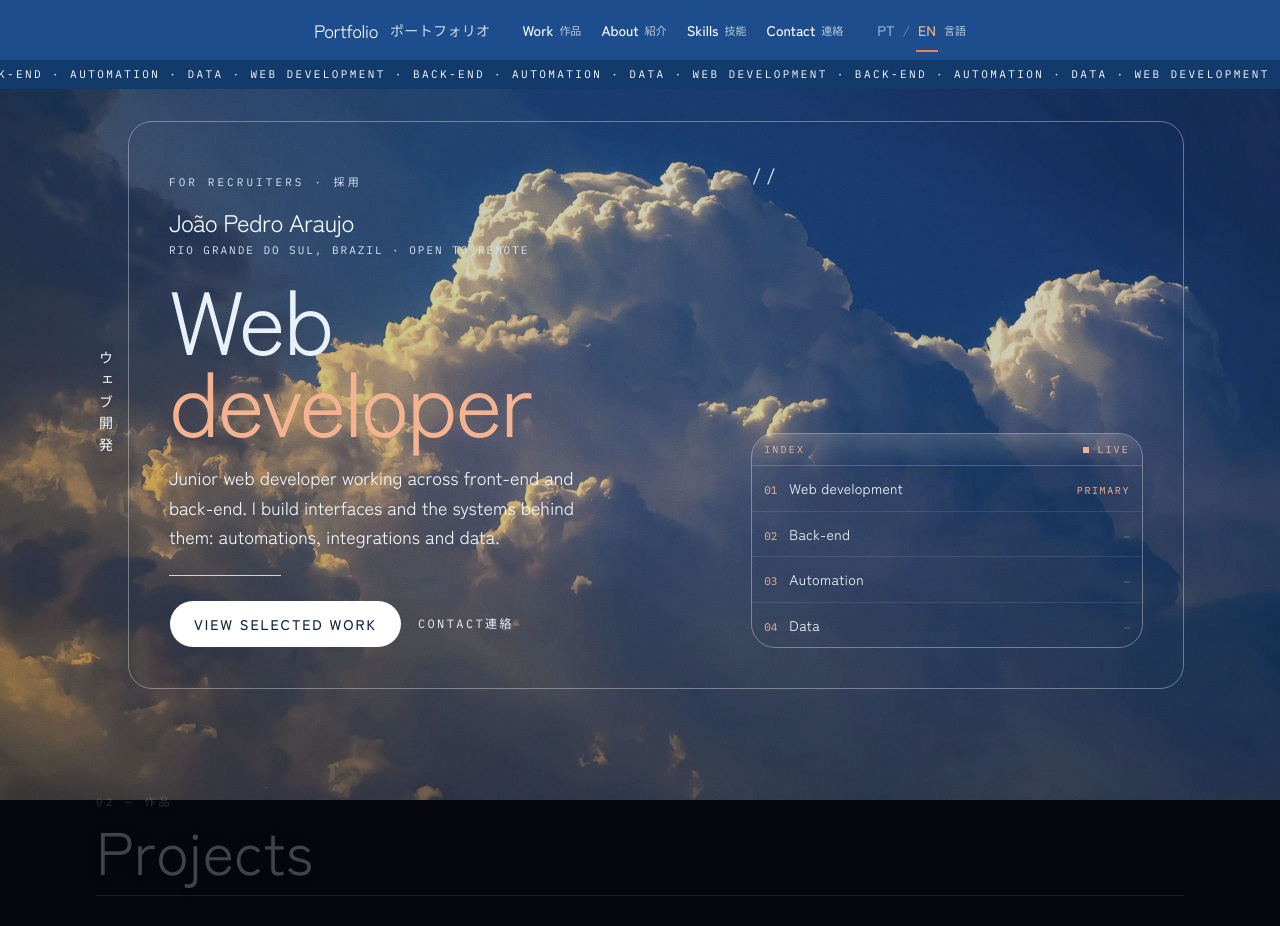
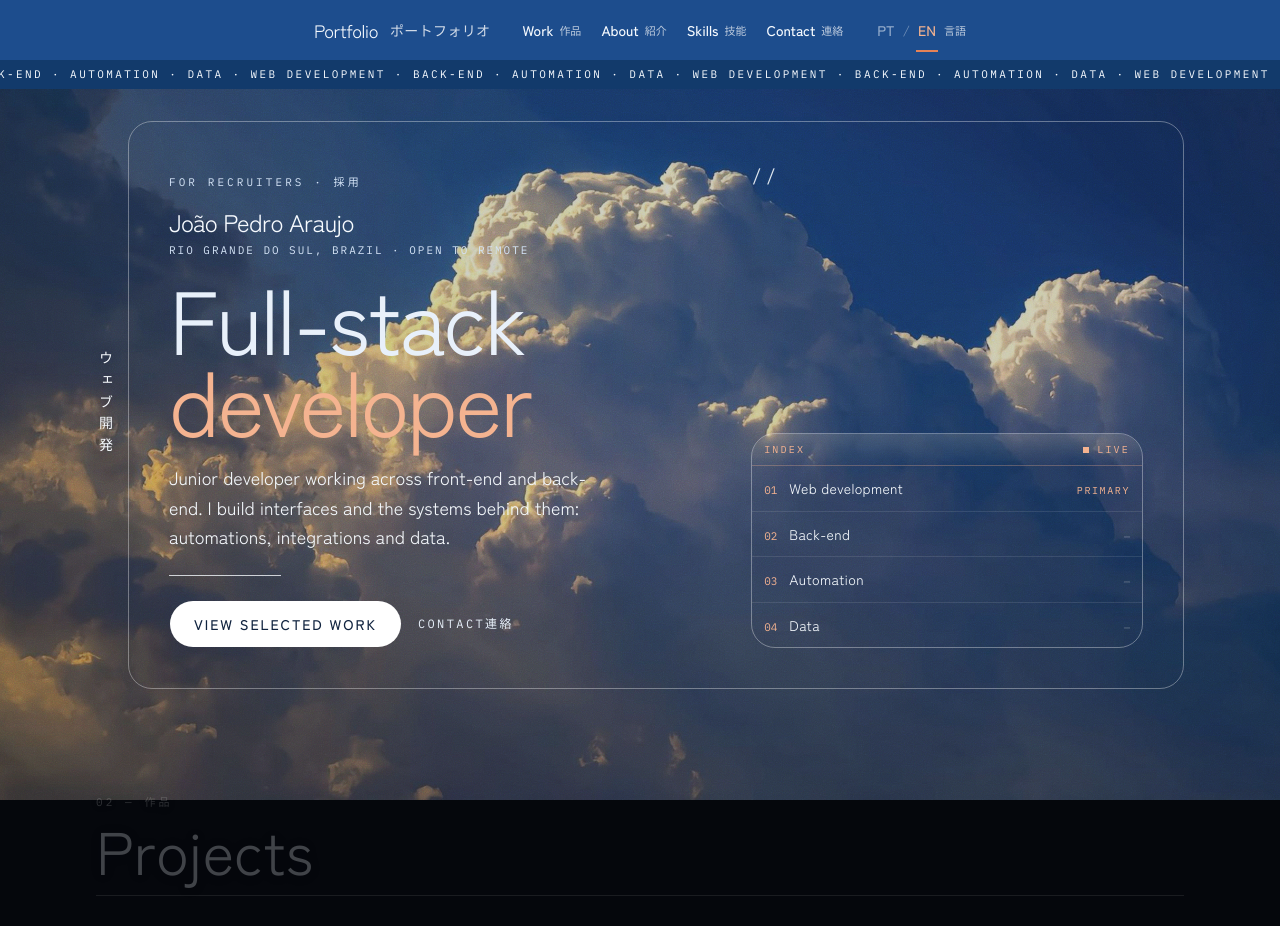
Before and after one commit to jpmaraujo1/portfolio, a Next.js app: page / in a window 1280 px wide. Shown: the top 926 px of the page. Built offline with nearby package versions, Linux system fonts and the light colour scheme; a web font is replaced by a local one.

Commit message:
Retitle as full-stack developer
Co-Authored-By: Claude Opus 5.5 <noreply@anthropic.com>
Claude-Session: https://claude.ai/code/session_015qQJj9i3ohByyFE6MXXVB7

```diff
--- a/src/content/portfolio.ts
+++ b/src/content/portfolio.ts
@@ -55,11 +55,11 @@ export type Portfolio = {
 
 export const portfolio: Portfolio = {
   name: "João Pedro Araujo",
-  role: t("Web developer", "Desenvolvedor web"),
+  role: t("Full-stack developer", "Desenvolvedor full-stack"),
   kicker: t("Portfolio", "Portfólio"),
   value: t(
-    "Junior web developer working across front-end and back-end. I build interfaces and the systems behind them: automations, integrations and data.",
-    "Desenvolvedor web júnior atuando no front-end e no back-end. Crio interfaces e os sistemas por trás delas: automações, integrações e dados.",
+    "Junior developer working across front-end and back-end. I build interfaces and the systems behind them: automations, integrations and data.",
+    "Desenvolvedor júnior atuando no front-end e no back-end. Crio interfaces e os sistemas por trás delas: automações, integrações e dados.",
   ),
   location: t(
     "Rio Grande do Sul, Brazil · open to remote",
@@ -180,8 +180,8 @@ export const ui = {
   about: t("About", "Sobre"),
   skills: t("Skills", "Habilidades"),
   lookingFor: t(
-    "I'm looking for a junior web development role, on-site in Rio Grande do Sul or remote. I work on both the front-end and the back-end, and I bring experience automating real workflows and working with data. If you have a role, a project or just a question, send me an email.",
-    "Busco uma vaga de desenvolvedor web júnior, presencial no Rio Grande do Sul ou remota. Trabalho tanto no front-end quanto no back-end, e trago experiência automatizando processos reais e trabalhando com dados. Se tiver uma vaga, um projeto ou só uma dúvida, me mande um e-mail.",
+    "I'm looking for a junior full-stack developer role, on-site in Rio Grande do Sul or remote. I work on both the front-end and the back-end, and I bring experience automating real workflows and working with data. If you have a role, a project or just a question, send me an email.",
+    "Busco uma vaga de desenvolvedor full-stack júnior, presencial no Rio Grande do Sul ou remota. Trabalho tanto no front-end quanto no back-end, e trago experiência automatizando processos reais e trabalhando com dados. Se tiver uma vaga, um projeto ou só uma dúvida, me mande um e-mail.",
   ),
   sendEmail: t("Send an email", "Enviar e-mail"),
   builtWith: t("Designed & built with Next.js", "Desenhado e desenvolvido com Next.js"),
```
Also changed, not shown: 1 other file (tests, documents, lock files or other folders).
